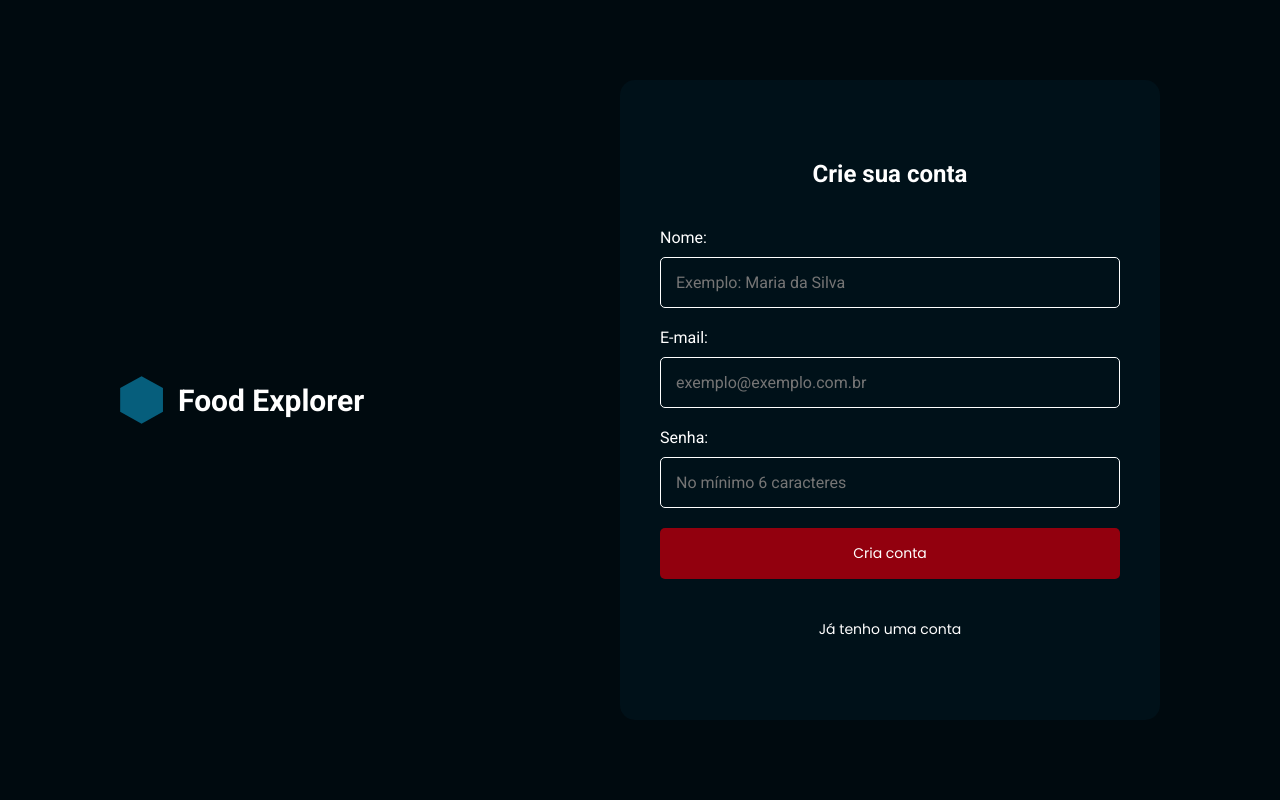
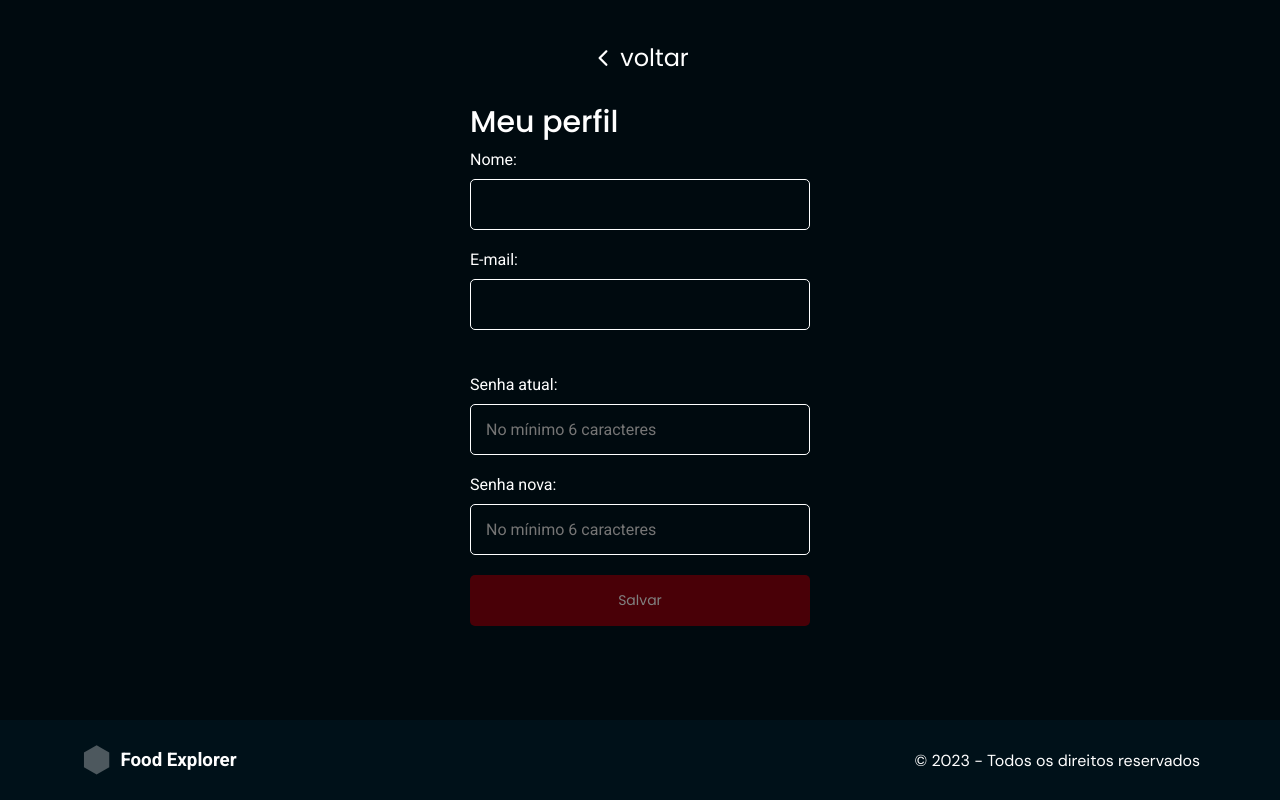
Before and after one commit to MatheusTorresDev97/web-food_exploxer, a React (Vite) app: page / in a window 1280 px wide. Built offline with nearby package versions, Linux system fonts and the light colour scheme.

Commit message:
feat/ create footer component and page profile

```diff
--- a/src/App.jsx
+++ b/src/App.jsx
@@ -1,13 +1,13 @@
 import { ThemeProvider } from "styled-components";
 import theme from "./styles/theme";
 import GlobalStyles from "./styles/global";
-import SignUp from "./pages/SignUp";
+import Profile from "./pages/Profile";
 
 const App = () => {
   return (
     <ThemeProvider theme={theme}>
       <GlobalStyles />
-          <SignUp />
+          <Profile />
     </ThemeProvider>
   );
 };
--- a/src/components/Button/index.jsx
+++ b/src/components/Button/index.jsx
@@ -6,10 +6,16 @@ const Button = ({
   isHighlighted = true,
   icon: Icon,
   type,
+  disabled = false,
   ...props
 }) => {
   return (
-    <Container type={type} isHighlighted={isHighlighted} {...props}>
+    <Container
+      type={type}
+      isHighlighted={isHighlighted}
+      disabled={disabled}
+      {...props}
+    >
       {Icon && <Icon />}
       {title}
     </Container>
--- a/src/components/Button/styles.js
+++ b/src/components/Button/styles.js
@@ -14,4 +14,9 @@ export const Container = styled.button`
   color: ${({ theme }) => theme.COLORS.WHITE};
   background-color: ${({ theme, isHighlighted }) =>
     isHighlighted ? `${theme.COLORS.RED_900}` : `${theme.COLORS.BLUE_200}`};
+
+&:disabled {
+    filter: brightness(0.5);
+    cursor: not-allowed;
+  }
 `;
--- a/src/components/ButtonText/styles.js
+++ b/src/components/ButtonText/styles.js
@@ -2,7 +2,7 @@ import styled from "styled-components";
 
 const Container = styled.a`
   font-size: 1.4rem;
-  display: flex;
+  display: inline-flex;
   justify-content: center;
   align-items: center;
   gap: 5px;
--- /dev/null
+++ b/src/components/Footer/index.jsx
@@ -0,0 +1,20 @@
+import { Container } from "./styles";
+
+import  Wrapper  from "../Wrapper";
+import DiscreetLogo from "../../assets/discreet-logo.svg";
+
+const Footer = () => {
+  return (
+    <Container>
+        <Wrapper>
+            <div className="brand">
+            <img src={DiscreetLogo} alt="Foto do logotipo" />
+            <h3>Food Explorer</h3>
+            </div>
+            <p>&copy; 2023 - Todos os direitos reservados</p>
+        </Wrapper>
+    </Container>
+  )
+}
+
+export default Footer
--- /dev/null
+++ b/src/components/Footer/styles.js
@@ -0,0 +1,31 @@
+import styled from "styled-components";
+
+export const Container = styled.footer`
+  width: 100%;
+  padding: 25px 0;
+  background-color: ${({ theme }) => theme.COLORS.BLUE_700};
+  .my-wrapper {
+    display: flex;
+    align-items: center;
+    justify-content: space-between;
+    flex-wrap: wrap;
+    gap: 20px;
+  }
+  .brand {
+    min-width: 160px;
+    display: flex;
+    justify-content: center;
+    align-items: center;
+    gap: 10px;
+    @media (max-width: 545px) {
+      flex-grow: 1;
+    }
+  }
+  p {
+    font-family: "DM Sans", sans-serif;
+    text-align: center;
+    @media (max-width: 545px) {
+      flex-grow: 1;
+    }
+  }
+`;
--- a/src/components/Input/index.jsx
+++ b/src/components/Input/index.jsx
@@ -3,7 +3,7 @@ import { Container } from "./styles";
 
 const Input = ({ title, type, placeholder, ...props }) => {
   return (
-    <Container>
+    <Container className="my-input">
       <p>{title}</p>
 
       <input type={type} placeholder={placeholder} {...props} />
--- a/src/components/Input/styles.js
+++ b/src/components/Input/styles.js
@@ -7,6 +7,7 @@ export const Container = styled.div`
 
     > input {
         background-color: transparent;
+        color: ${({ theme }) => theme.COLORS.WHITE};
         width: 100%;
 
         margin-top: 10px;
--- a/src/components/Wrapper/index.jsx
+++ b/src/components/Wrapper/index.jsx
@@ -3,7 +3,7 @@ import { Container } from "./styles";
 
 const Wrapper = ({children}) => {
   return (
-    <Container>{children}</Container>
+    <Container className="my-wrapper">{children}</Container>
   )
 }
 
--- /dev/null
+++ b/src/pages/Profile/index.jsx
@@ -0,0 +1,35 @@
+import { IoIosArrowBack } from "react-icons/io";
+
+import { Container, Form } from "./styles";
+
+import  ButtonText  from "../../components/ButtonText";
+import  Button  from "../../components/Button";
+import  Input  from "../../components/Input";
+import  Footer  from "../../components/Footer";
+
+const Profile = () => {
+  return (
+    <Container>
+        <Form>
+        <ButtonText title="voltar" icon={IoIosArrowBack} />
+        <h1>Meu perfil</h1>
+        <Input title="Nome:" type="text" placeholder="" />
+        <Input title="E-mail:" type="text" placeholder="" />
+        <Input
+          title="Senha atual:"
+          type="password"
+          placeholder="No mínimo 6 caracteres"
+        />
+        <Input
+          title="Senha nova:"
+          type="password"
+          placeholder="No mínimo 6 caracteres"
+        />
+        <Button title="Salvar" type="button" disabled />
+        </Form>
+        <Footer />
+    </Container>
+  )
+}
+
+export default Profile
--- /dev/null
+++ b/src/pages/Profile/styles.js
@@ -0,0 +1,31 @@
+import styled from "styled-components";
+
+export const Container = styled.div`
+min-width: 100vw;
+min-height: 100vh;
+display: flex;
+flex-direction: column;
+`;
+
+export const Form = styled.form`
+  flex-grow: 1;
+  width: 100%;
+  max-width: 420px;
+  margin: 40px auto;
+  padding: 0 40px;
+  text-align: center;
+  a {
+    font-size: 2.4rem;
+  }
+  h1 {
+    margin: 35px auto 15px;
+    text-align: left;
+    font-size: 3rem;
+    font-family: "Poppins", sans-serif;
+    font-weight: 500;
+    line-height: 2.5rem;
+  }
+  .my-input:nth-child(4) {
+    margin-bottom: 45px;
+  }
+`;
--- a/src/pages/SignUp/index.jsx
+++ b/src/pages/SignUp/index.jsx
@@ -18,7 +18,7 @@ const SignUp = () => {
         </div>
         <h2>Crie sua conta</h2>
         <Input
-          title="Nome:"
+          title="Seu nome:"
           type="text"
           placeholder="Exemplo: Maria da Silva"
         />
```
Also changed, not shown: src/assets/discreet-logo.svg (added).
